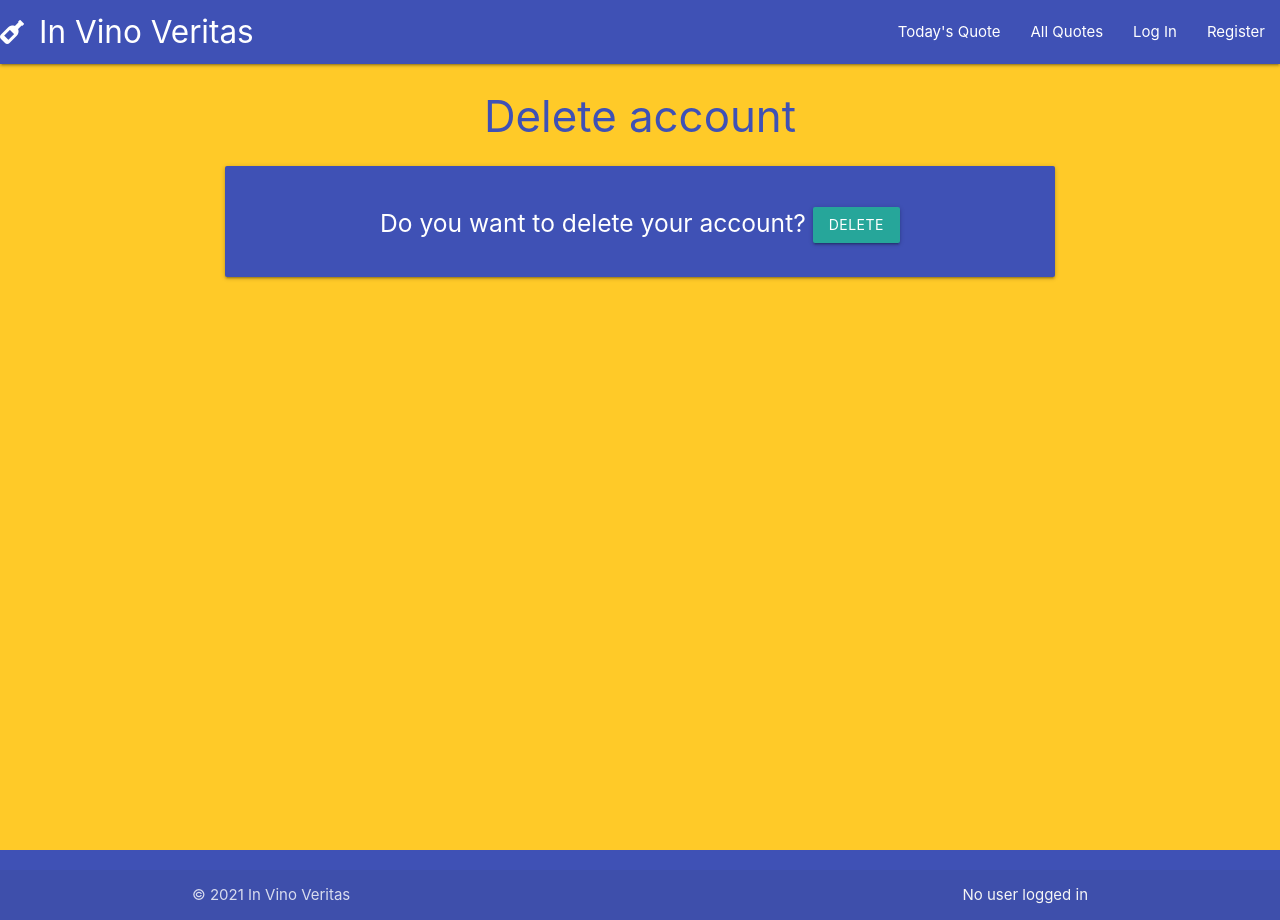
After one commit to Martin-ITT/MS3-Code_Institute, a Flask app: page /delete_page in a window 1280 px wide. The commit adds this page. Run offline with Flask 2, Linux system fonts and the light colour scheme; some libraries are stand-ins or nearby versions.

Commit message:
delete account page and funcionality added

```diff
--- a/app.py
+++ b/app.py
@@ -22,6 +22,7 @@ app.secret_key = os.environ.get("SECRET_KEY")
 
 mongo = PyMongo(app)
 
+# user registration forms
 class RegistrationForm(FlaskForm):
     user_name = StringField('user_name', validators=[DataRequired(), Length(
         min=5, max=15, message='Name must be between \
@@ -35,6 +36,7 @@ class RegistrationForm(FlaskForm):
     user_email = StringField('user_email', validators=[InputRequired(), Email(), \
         Length(max=120)])
 
+# user login form
 class LoginForm(FlaskForm):
     user_name_login = StringField('user_name', validators=[DataRequired(), Length(
         min=5, max=15, message='Name must be between \
@@ -42,6 +44,7 @@ class LoginForm(FlaskForm):
     user_password_login = PasswordField(
         'user_password', validators=[DataRequired()])
 
+# add quote form
 class AddQuoteForm(FlaskForm):
     latin_text = StringField('latin_text', validators=[DataRequired(), Length(
         min=3, max=150, message='Phrase must be between \
@@ -53,18 +56,21 @@ class AddQuoteForm(FlaskForm):
     author = StringField('author')
 
 
+# index route
 @app.route("/")
 @app.route("/get_index")
 def get_index():
     return render_template("index.html")
 
 
+# all quotes route
 @app.route("/get_all_quotes")
 def get_all_quotes():
     quotes = mongo.db.quotes.find()
     return render_template("quotes.html", quotes=quotes)
 
 
+# user registration
 @app.route("/register", methods=["GET", "POST"])
 def register():
     # refer to registration form
@@ -102,10 +108,6 @@ def register():
 
         # insert user into database
         mongo.db.users.insert_one(register)
-        # update int id for user
-        user_counter = int(mongo.db.user_counter.find_one("value"))
-        user_counter = +1
-        mongo.db.tasks.update({"value": user_counter})
 
         # user cookie session
         session["user"] = form.user_name.data.lower()
@@ -117,6 +119,7 @@ def register():
     return render_template("register.html", form=form)
 
 
+# user login route
 @app.route("/login", methods=["GET", "POST"])
 def login():
     form = LoginForm()
@@ -149,6 +152,7 @@ def login():
     return render_template("login.html", form=form)
 
 
+# user profile route
 @app.route("/profile/<username>", methods=["GET", "POST"])
 def profile(username):
 
@@ -163,6 +167,7 @@ def profile(username):
     return redirect(url_for("login"))
 
 
+# user logout route
 @app.route("/logout")
 def logout():
     # remove user from cookie session
@@ -172,6 +177,22 @@ def logout():
     return redirect(url_for("login"))
 
 
+# delete user account page route
+@app.route("/delete_page")
+def delete_page():
+
+    return render_template("delete_page.html")
+
+
+# delete user account funcionality
+@app.route("/delete_user")
+def delete_user():
+
+    flash("Account deleted")
+    mongo.db.users.delete_one({"user_name": session["user"]})
+    return redirect(url_for("logout"))
+
+# user's quotes route
 @app.route("/my_qoutes/<username>")
 def my_quotes(username):
     username = mongo.db.users.find_one({"user_name": session["user"]})["user_name"]
@@ -180,12 +201,14 @@ def my_quotes(username):
     return render_template("my_quotes.html", user_name=username, quotes=quotes)
 
 
+# today's qoute route
 @app.route("/todays_qoute")
 def todays_quote():
 
     return render_template("todays_quote.html")
 
 
+# add qoute route
 @app.route("/add_quote", methods=["GET", "POST"])
 def add_quote():
     # refer to registration form
--- a/templates/add_quote.html
+++ b/templates/add_quote.html
@@ -14,7 +14,7 @@
                         <!-- username -->
                         <div class="row">
                             <div class="input-field col s12 left-align">
-                                <i class="fas fa-user-plus prefix white-text"></i>
+                                <i class="fas fa-comment prefix white-text"></i>
                                 {{ form.latin_text(placeholder="Latin text") }}
                                 <ul>
                                     {% for error in form.latin_text.errors %}
@@ -26,7 +26,7 @@
                         <!-- password -->
                         <div class="row">
                             <div class=" input-field col s12 left-align">
-                                <i class="fas fa-lock-open prefix white-text"></i>
+                                <i class="fas fa-comment-dots prefix white-text"></i>
                                 {{ form.english_text(placeholder="English text") }}
                                 <ul>
                                     {% for error in form.english_text.errors %}
@@ -38,7 +38,7 @@
                         <!-- password chceck -->
                         <div class="row">
                             <div class="input-field col s12 left-align">
-                                <i class="fas fa-lock prefix white-text"></i>
+                                <i class="fas fa-user-graduate prefix white-text"></i>
                                 {{ form.author(placeholder="Author") }}
                                 <ul>
                                     {% for error in form.author.errors %}
--- a/templates/base.html
+++ b/templates/base.html
@@ -80,7 +80,11 @@
         <div class="footer-copyright">
             <div class="container">
                 © 2021 In Vino Veritas
-                <a class="grey-text text-lighten-4 right" href="#!">More Links</a>
+                {% if session.user %}
+                <a class="grey-text text-lighten-4 right" href="#!">Logged in as {{ session.user.title() }}</a>
+                {% else %}
+                <a class="grey-text text-lighten-4 right" href="#!">No user logged in</a>
+                {% endif %}
             </div>
         </div>
     </footer>
--- /dev/null
+++ b/templates/delete_page.html
@@ -0,0 +1,17 @@
+{% extends "base.html" %}
+{% block content %}
+
+    <h3 class="center-align indigo-text hide-on-small-only">Delete account</h3>
+    <h4 class="center-align indigo-text hide-on-med-and-up">Delete account</h4>
+
+    <div class="row">
+        <div class="col s12 m8 offset-m2">
+            <div class="card-panel indigo center-align">
+                <h5 class="center-align white-text">Do you want to delete your account?
+                    <a href="{{ url_for('delete_user') }}" class="center-align btn">Delete</a>
+                </h5>
+            </div>
+        </div>
+    </div>
+
+{% endblock %}
--- a/templates/quotes.html
+++ b/templates/quotes.html
@@ -10,16 +10,16 @@
             <div class="card">
                 <div class="card-stacked">
                     <div class="card-action">
-                        <p class="center-align">"{{ quote.latin_text }}"</p>
+                        <p class="center-align">"{{ quote.latin_text.title() }}"</p>
                     </div>
                     <div class="card-action">
-                        <p class="center-align">"{{ quote.english_text }}"</p>
+                        <p class="center-align">"{{ quote.english_text.title() }}"</p>
                     </div>
                     <div class="card-action">
                         <p class="right-align">Author: {{ quote.author.title() }}</p>
                     </div>
                     <div class="card-action">
-                        <p class="right-align">Added by: {{ quote.added_by.capitalize() }}</p>
+                        <p class="right-align">Added by: {{ quote.added_by.title() }}</p>
                     </div>
                 </div>
             </div>
```
Also changed, not shown: templates/my_quotes.html (+4 -4 lines), templates/profile.html (+15 -2 lines).
